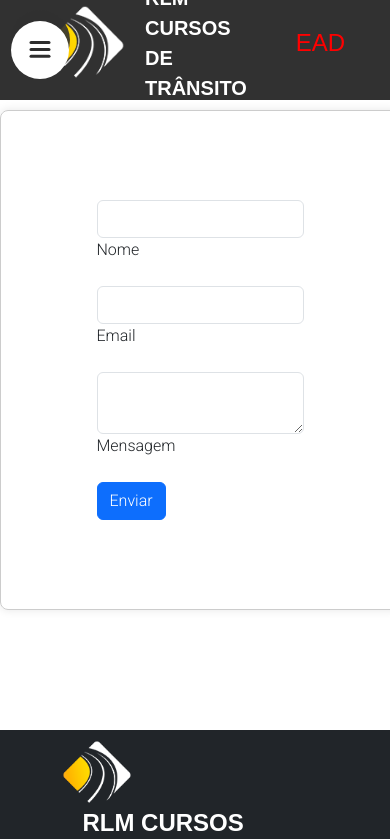
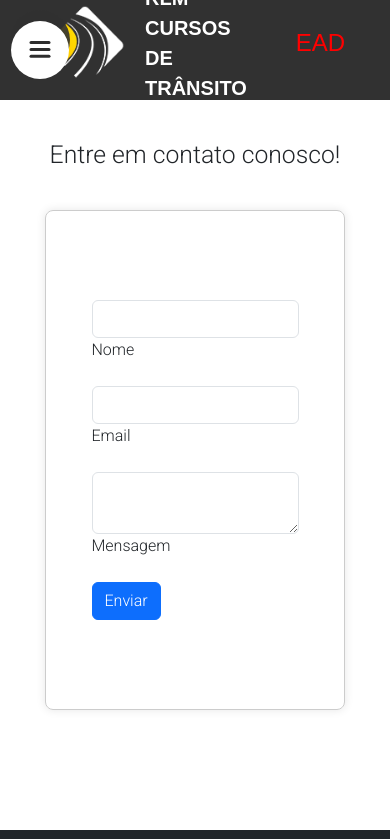
Before and after one commit to Ronald-Luiz/client, a React (Vite) app: page /contatos in a window 390 px wide. Shown: the top 839 px of the page. Built offline with nearby package versions, Linux system fonts and the light colour scheme; a web font is replaced by a local one.

Commit message:
feat: bugs fixed

```diff
--- a/src/pages/Courses/Pages/Contact/style.module.scss
+++ b/src/pages/Courses/Pages/Contact/style.module.scss
@@ -13,6 +13,10 @@
     h2 {
         margin-top: 40px;
         margin-bottom: 40px;
+
+        @media screen and (max-width:700px) {
+            margin-top: 140px;
+        }
     }
 
 
@@ -67,5 +71,11 @@
         //         background-color: #45a049;
         //     }
 
+        @media screen and (max-width:700px) {
+
+
+            width: 300px;
+        }
+
     }
 }
```
